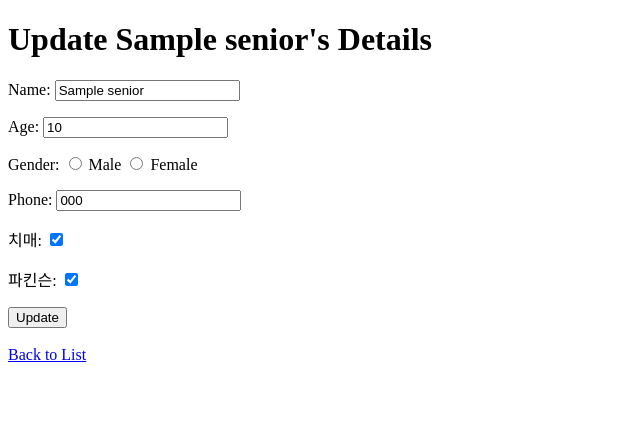
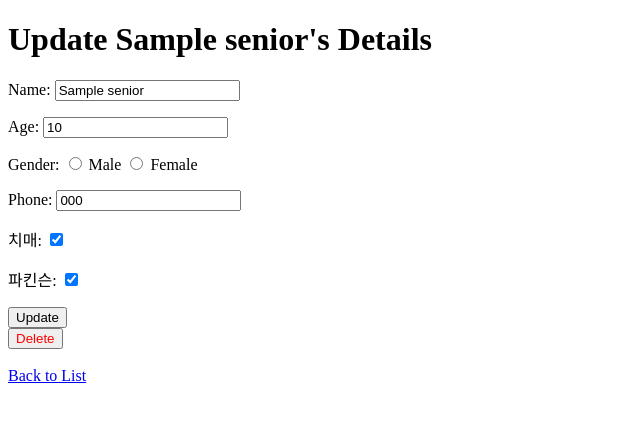
Before and after one commit to kyj15678/ONSEMI, a Django app: page /care/senior/update/1/ in a window 1280 px wide. Shown: the top 422 px of the page, without its empty margins (0-640 px from the left). Run offline with Django 5.2, Linux system fonts and the light colour scheme; tables that the repository leaves empty hold one stand-in row (values such as "Sample post").

Commit message:
feat: 노인 삭제 기능 추가

```diff
--- a/care_app/templates/care_app/update_senior.html
+++ b/care_app/templates/care_app/update_senior.html
@@ -38,7 +38,10 @@
         </p>
         <button type="submit">Update</button>
     </form>
-
+    <form method="post" action="{% url 'delete_senior' senior.id %}" onsubmit="return confirm('정말로 삭제하시겠습니까?');">
+        {% csrf_token %}
+        <button type="submit" style="color: red;">Delete</button>
+    </form>
     <br>
     <a href='/care/senior/list/'>Back to List</a>
 </body>
--- a/care_app/urls.py
+++ b/care_app/urls.py
@@ -10,6 +10,7 @@ urlpatterns = [
     path("care/detail/<int:care_id>/", family_post_views.show_one_care),
     path("my-cares/", UserCareListView.as_view(), name="user_care_list"),
     path("senior/update/<int:id>/", family_post_views.update_senior),
+    path("senior/delete/<int:id>/", family_post_views.delete_senior, name='delete_senior'),
     path("senior/list/", family_list_views.list_senior),
     path("care/list/", volunteer_list_views.care_list),
     path("care/list/status/update/<int:care_id>/", volunteer_list_views.status_update),
--- a/care_app/views/family_post_views.py
+++ b/care_app/views/family_post_views.py
@@ -150,3 +150,17 @@ def update_senior(request, id):
         'senior': senior
     }
     return render(request, 'care_app/update_senior.html', context)
+
+def delete_senior(request, id):
+    # 노인 객체 가져오기
+    senior = get_object_or_404(Senior, id=id)
+
+    if senior.user_id != request.user.id:
+
+        pass
+
+    # 노인 삭제
+    senior.delete()
+
+    # 삭제 후 리디렉션할 URL 설정 (선택 사항)
+    return redirect('/care/senior/list/')  # 사용자의 노인 리스트 화면으로 리디렉션
```
Also changed, not shown: care_app/views/family_list_views.py (line endings or trailing spaces), 4 other files.
